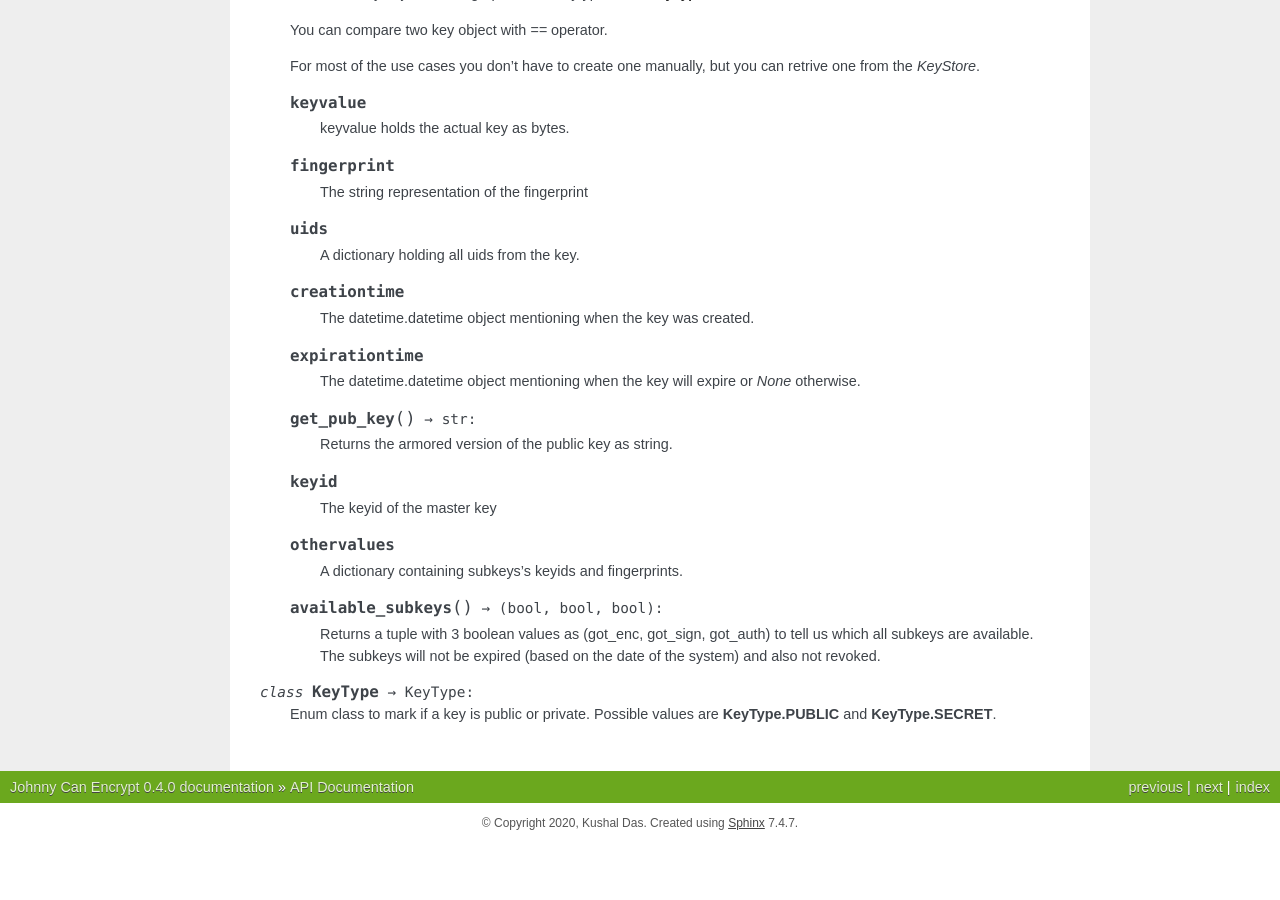
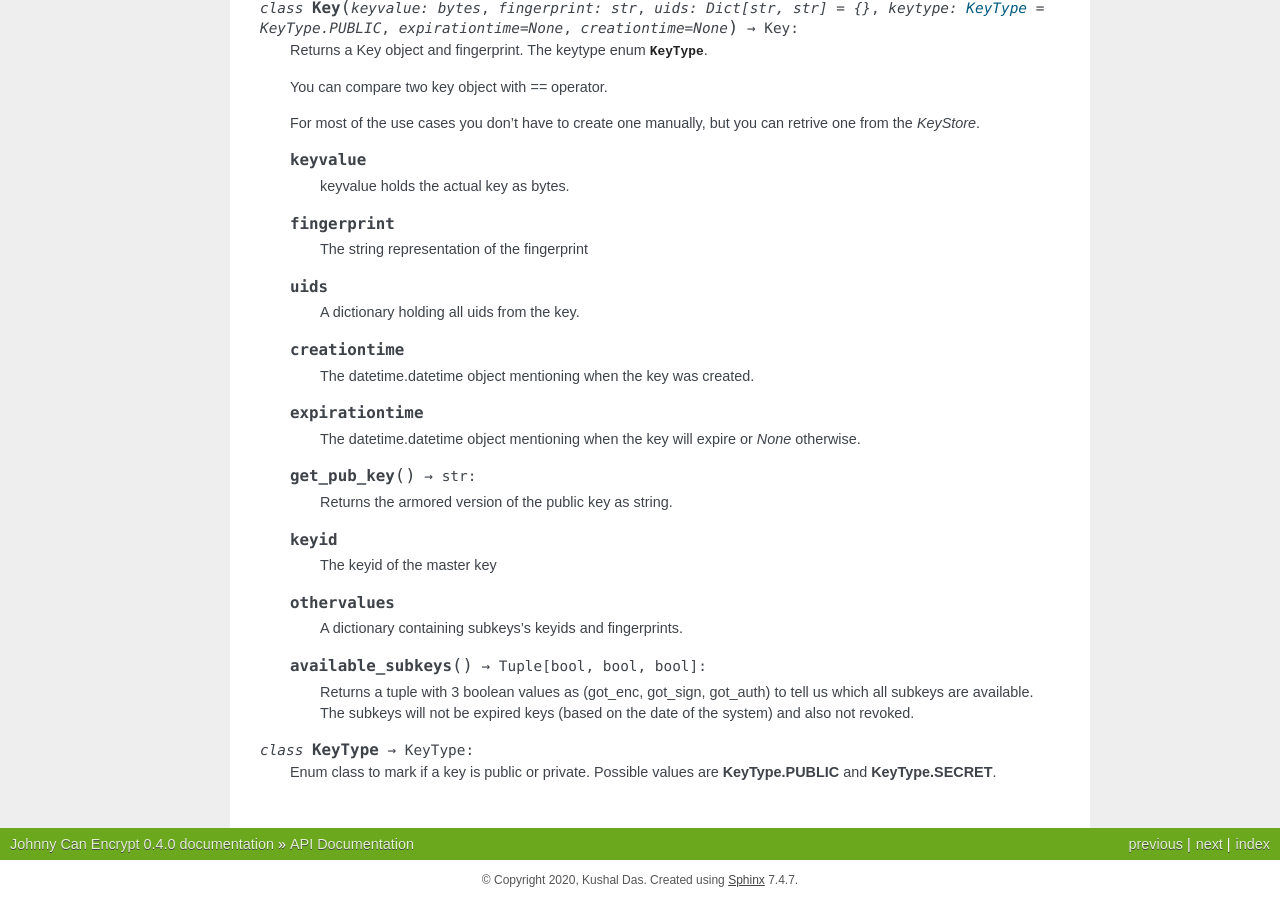
Before and after one commit to kushaldas/johnnycanencrypt, a Sphinx documentation site: the page built from docs/api.rst, in a window 1280 px wide and 900 px high, scrolled down 2803 px. Built offline with Sphinx 7.4.7, drawn with Linux system fonts in a browser that asks for light colours; before the commit the page ends 3646 px from its top, so only the background shows below that; some of the changed text lies outside the part shown.

```diff
--- a/docs/api.rst
+++ b/docs/api.rst
@@ -212,10 +215,10 @@ For the rest of the documentation we assume that you imported the module as foll
 
                 A dictionary containing subkeys's keyids and fingerprints.
 
-        .. method:: available_subkeys() -> (bool, bool, bool):
+        .. method:: available_subkeys() -> Tuple[bool, bool, bool]:
 
                 Returns a tuple with 3 boolean values as (got_enc, got_sign, got_auth) to tell us which all subkeys are available.
-                The subkeys will not be expired (based on the date of the system) and also not revoked.
+                The subkeys will not be expired keys (based on the date of the system) and also not revoked.
 
 .. class:: KeyType() -> KeyType:
 
```
Also changed, not shown: other parts of docs/api.rst (+4 -1 lines).
